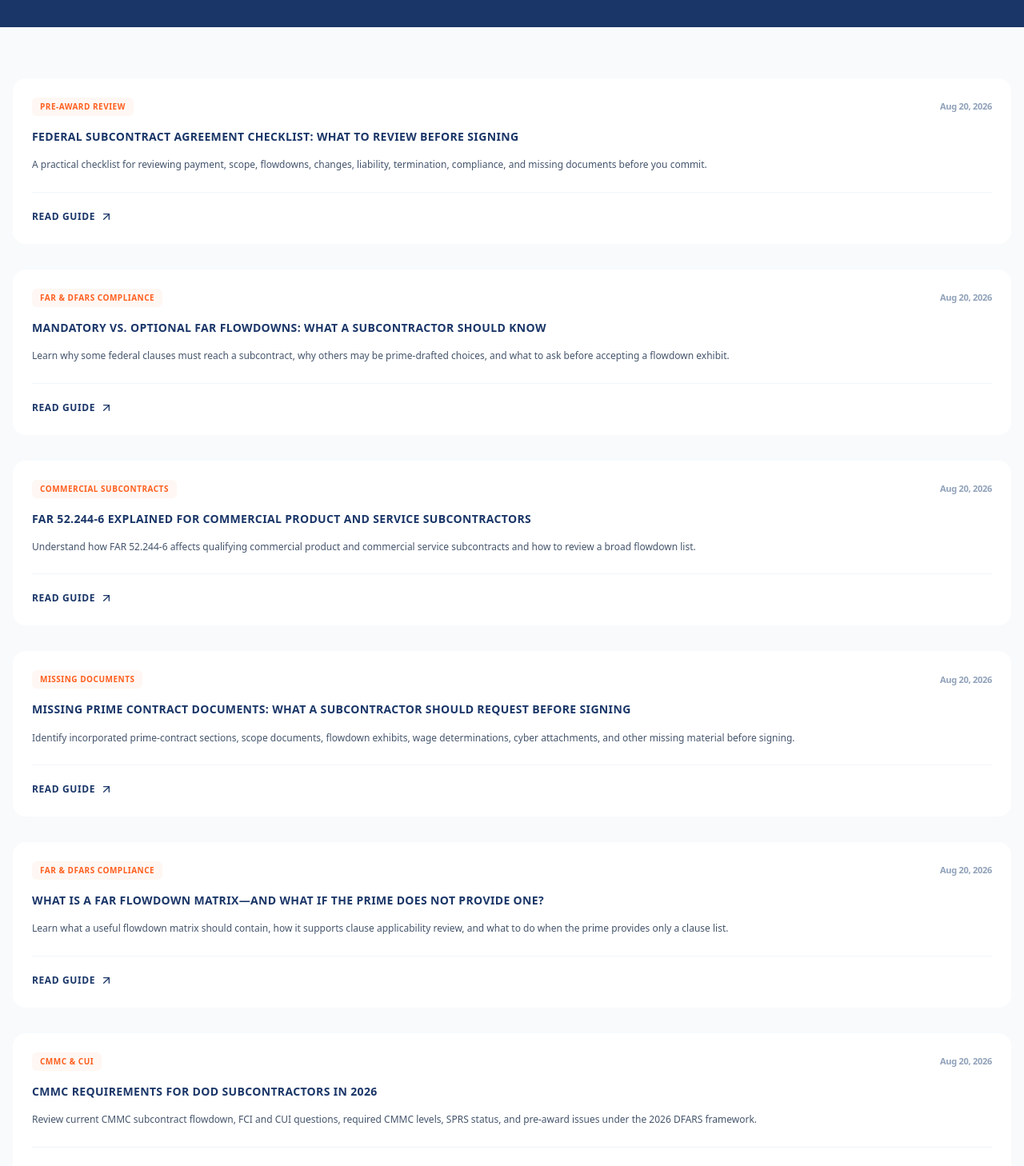
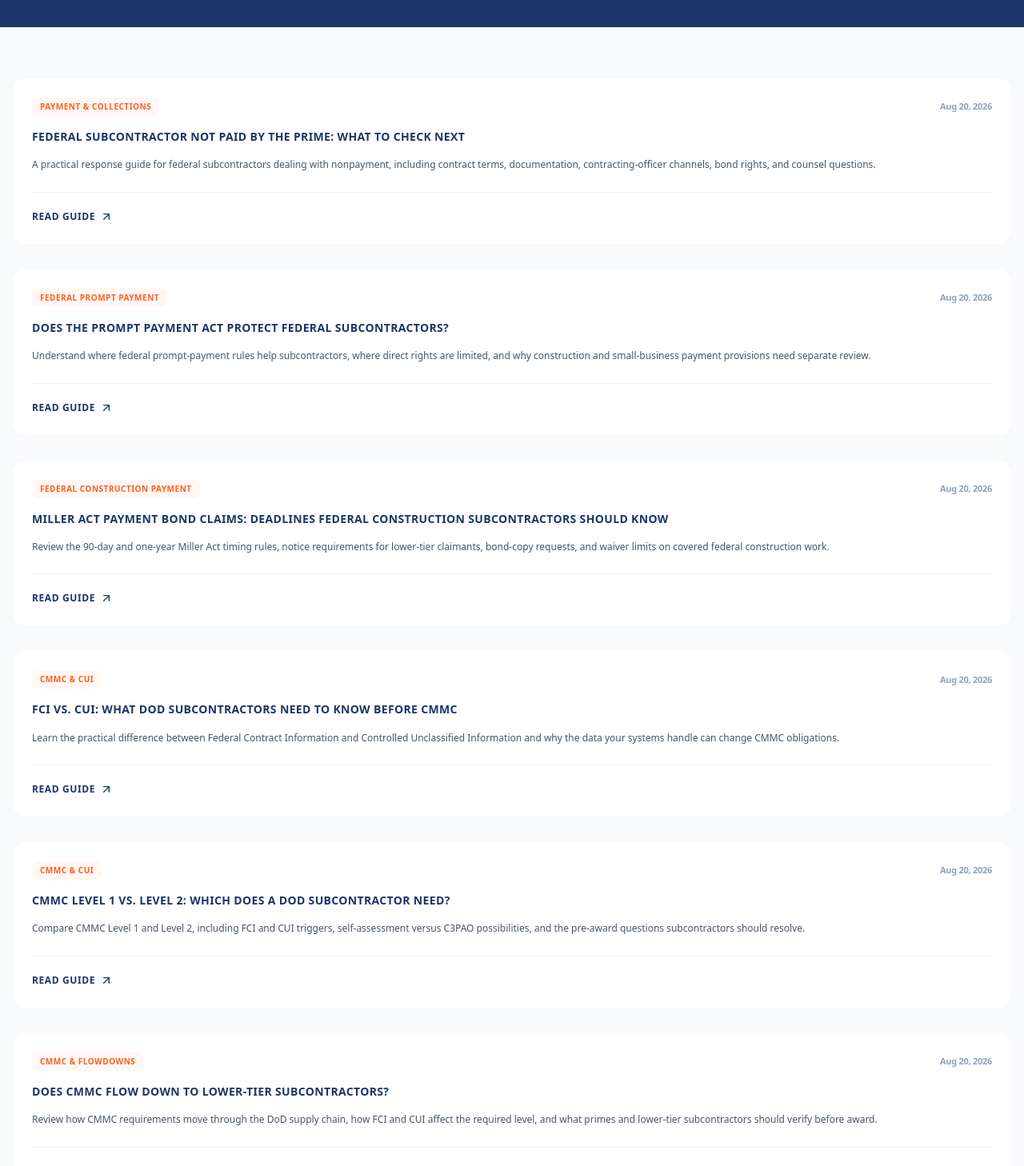
Before and after one commit to siricarsen-cmd/subshield, a Next.js app: page /blog in a window 1280 px wide. Shown: the part 340-1798 px from the top of the page at 80% size. Built offline with nearby package versions, Linux system fonts and the light colour scheme; no server answers.

Commit message:
seo: register second six-post content batch

```diff
--- a/app/blog/articleData.ts
+++ b/app/blog/articleData.ts
@@ -7,6 +7,48 @@ export interface Post {
 }
 
 export const posts: Post[] = [
+  {
+    slug: "federal-subcontractor-not-paid-prime-contractor",
+    title: "Federal Subcontractor Not Paid by the Prime: What to Check Next",
+    description: "A practical response guide for federal subcontractors dealing with nonpayment, including contract terms, documentation, contracting-officer channels, bond rights, and counsel questions.",
+    category: "Payment & Collections",
+    date: "Aug 20, 2026"
+  },
+  {
+    slug: "prompt-payment-act-federal-subcontractors",
+    title: "Does the Prompt Payment Act Protect Federal Subcontractors?",
+    description: "Understand where federal prompt-payment rules help subcontractors, where direct rights are limited, and why construction and small-business payment provisions need separate review.",
+    category: "Federal Prompt Payment",
+    date: "Aug 20, 2026"
+  },
+  {
+    slug: "miller-act-payment-bond-claims",
+    title: "Miller Act Payment Bond Claims: Deadlines Federal Construction Subcontractors Should Know",
+    description: "Review the 90-day and one-year Miller Act timing rules, notice requirements for lower-tier claimants, bond-copy requests, and waiver limits on covered federal construction work.",
+    category: "Federal Construction Payment",
+    date: "Aug 20, 2026"
+  },
+  {
+    slug: "fci-vs-cui-dod-subcontractors",
+    title: "FCI vs. CUI: What DoD Subcontractors Need to Know Before CMMC",
+    description: "Learn the practical difference between Federal Contract Information and Controlled Unclassified Information and why the data your systems handle can change CMMC obligations.",
+    category: "CMMC & CUI",
+    date: "Aug 20, 2026"
+  },
+  {
+    slug: "cmmc-level-1-vs-level-2",
+    title: "CMMC Level 1 vs. Level 2: Which Does a DoD Subcontractor Need?",
+    description: "Compare CMMC Level 1 and Level 2, including FCI and CUI triggers, self-assessment versus C3PAO possibilities, and the pre-award questions subcontractors should resolve.",
+    category: "CMMC & CUI",
+    date: "Aug 20, 2026"
+  },
+  {
+    slug: "cmmc-flowdown-lower-tier-subcontractors",
+    title: "Does CMMC Flow Down to Lower-Tier Subcontractors?",
+    description: "Review how CMMC requirements move through the DoD supply chain, how FCI and CUI affect the required level, and what primes and lower-tier subcontractors should verify before award.",
+    category: "CMMC & Flowdowns",
+    date: "Aug 20, 2026"
+  },
   {
     slug: "federal-subcontract-agreement-checklist",
     title: "Federal Subcontract Agreement Checklist: What to Review Before Signing",
```
